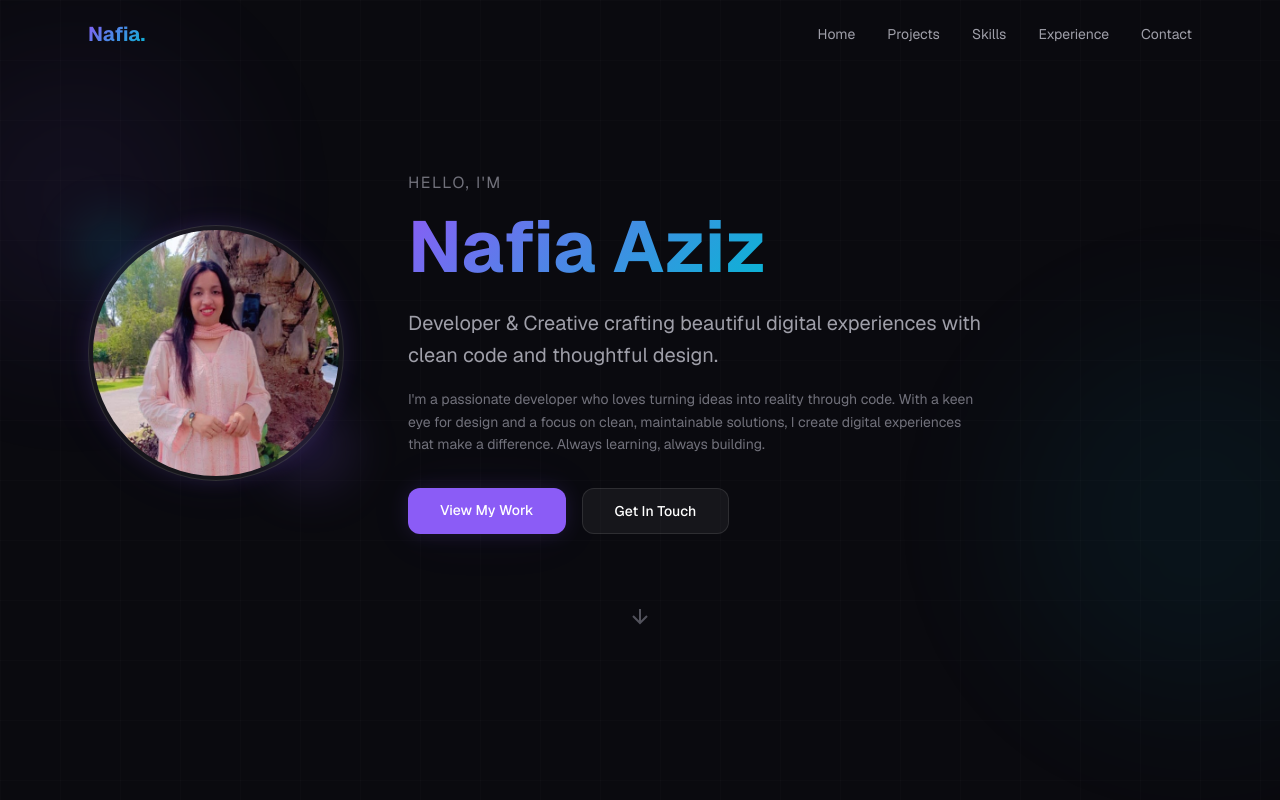
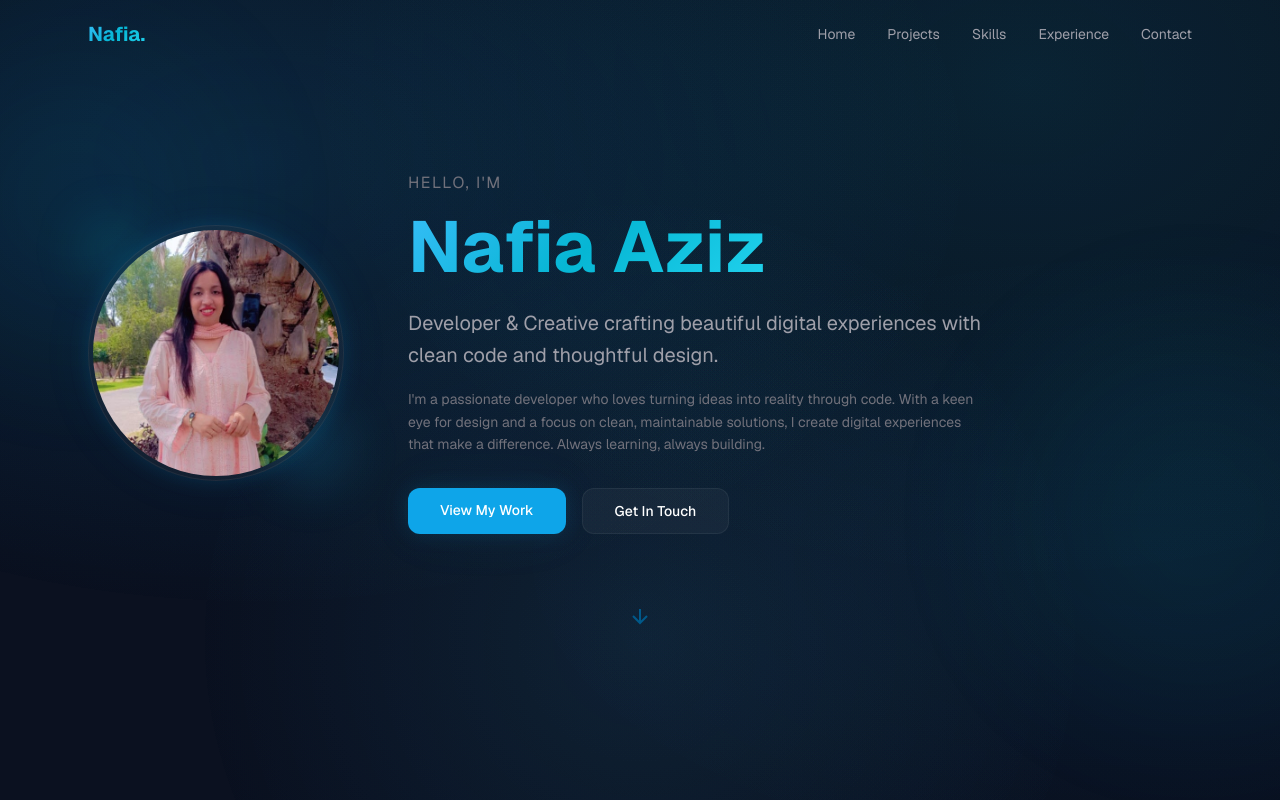
Before and after one commit to Nafia059/portfolio, a Next.js app: page / in a window 1280 px wide. Shown: the top 800 px of the page. Built offline with nearby package versions, Linux system fonts and the light colour scheme.

Commit message:
Redesign: Ocean Blue theme with mesh gradient background

```diff
--- a/src/app/globals.css
+++ b/src/app/globals.css
@@ -1,21 +1,22 @@
 @import "tailwindcss";
 
 @theme inline {
-  --color-background: #0a0a0f;
-  --color-foreground: #e4e4e7;
+  --color-background: #0b1120;
+  --color-foreground: #e2e8f0;
   --color-glass: rgba(255, 255, 255, 0.05);
-  --color-glass-border: rgba(255, 255, 255, 0.1);
+  --color-glass-border: rgba(255, 255, 255, 0.08);
   --color-glass-hover: rgba(255, 255, 255, 0.08);
-  --color-accent: #8b5cf6;
-  --color-accent-glow: rgba(139, 92, 246, 0.3);
+  --color-accent: #0ea5e9;
+  --color-accent-glow: rgba(14, 165, 233, 0.3);
   --color-accent-secondary: #06b6d4;
+  --color-surface: #111827;
   --font-sans: var(--font-geist-sans);
   --font-mono: var(--font-geist-mono);
 }
 
 * {
   scrollbar-width: thin;
-  scrollbar-color: rgba(139, 92, 246, 0.3) transparent;
+  scrollbar-color: rgba(14, 165, 233, 0.3) transparent;
 }
 
 html {
@@ -23,51 +24,52 @@ html {
 }
 
 body {
-  background: #0a0a0f;
-  color: #e4e4e7;
+  background: #0b1120;
+  color: #e2e8f0;
   font-family: var(--font-sans), system-ui, sans-serif;
   overflow-x: hidden;
 }
 
 ::selection {
-  background: rgba(139, 92, 246, 0.4);
+  background: rgba(14, 165, 233, 0.4);
   color: #fff;
 }
 
 .glass {
-  background: rgba(255, 255, 255, 0.05);
-  backdrop-filter: blur(12px);
-  -webkit-backdrop-filter: blur(12px);
-  border: 1px solid rgba(255, 255, 255, 0.1);
+  background: rgba(255, 255, 255, 0.04);
+  backdrop-filter: blur(16px);
+  -webkit-backdrop-filter: blur(16px);
+  border: 1px solid rgba(255, 255, 255, 0.06);
 }
 
 .glass-hover:hover {
-  background: rgba(255, 255, 255, 0.08);
-  border-color: rgba(139, 92, 246, 0.3);
-  box-shadow: 0 8px 32px rgba(139, 92, 246, 0.1);
+  background: rgba(255, 255, 255, 0.07);
+  border-color: rgba(14, 165, 233, 0.25);
+  box-shadow: 0 8px 32px rgba(14, 165, 233, 0.08);
 }
 
 .gradient-text {
-  background: linear-gradient(135deg, #8b5cf6, #06b6d4);
+  background: linear-gradient(135deg, #38bdf8, #06b6d4, #22d3ee);
   -webkit-background-clip: text;
   -webkit-text-fill-color: transparent;
   background-clip: text;
 }
 
 .glow {
-  box-shadow: 0 0 20px rgba(139, 92, 246, 0.15),
-              0 0 60px rgba(139, 92, 246, 0.05);
+  box-shadow: 0 0 20px rgba(14, 165, 233, 0.15),
+              0 0 60px rgba(14, 165, 233, 0.05);
 }
 
 .bg-gradient-radial {
-  background: radial-gradient(ellipse at center, rgba(139, 92, 246, 0.08) 0%, transparent 70%);
+  background: radial-gradient(ellipse at center, rgba(14, 165, 233, 0.06) 0%, transparent 70%);
 }
 
-.bg-grid {
-  background-image:
-    linear-gradient(rgba(255, 255, 255, 0.03) 1px, transparent 1px),
-    linear-gradient(90deg, rgba(255, 255, 255, 0.03) 1px, transparent 1px);
-  background-size: 60px 60px;
+.bg-mesh {
+  background:
+    radial-gradient(at 20% 20%, rgba(14, 165, 233, 0.08) 0%, transparent 50%),
+    radial-gradient(at 80% 10%, rgba(6, 182, 212, 0.06) 0%, transparent 50%),
+    radial-gradient(at 50% 80%, rgba(56, 189, 248, 0.05) 0%, transparent 50%),
+    radial-gradient(at 90% 70%, rgba(14, 165, 233, 0.04) 0%, transparent 40%);
 }
 
 .floating-orb {
--- a/src/app/page.tsx
+++ b/src/app/page.tsx
@@ -8,7 +8,8 @@ import Footer from "@/components/Footer";
 
 export default function Home() {
   return (
-    <main className="bg-background min-h-screen">
+    <main className="bg-background min-h-screen relative">
+      <div className="fixed inset-0 bg-mesh pointer-events-none" />
       <Navbar />
       <Hero />
       <Projects />
--- a/src/components/Hero.tsx
+++ b/src/components/Hero.tsx
@@ -20,7 +20,7 @@ export default function Hero() {
       ref={ref}
       className="relative min-h-screen flex items-center justify-center overflow-hidden"
     >
-      <div className="absolute inset-0 bg-grid opacity-50" />
+      <div className="absolute inset-0 bg-mesh" />
 
       <div className="floating-orb w-72 h-72 bg-accent/20 top-20 -left-20 animate-float" />
       <div className="floating-orb w-96 h-96 bg-accent-secondary/15 bottom-20 -right-32 animate-float-delayed" />
@@ -139,7 +139,7 @@ export default function Hero() {
               fill="none"
               stroke="currentColor"
               strokeWidth="2"
-              className="text-zinc-600"
+              className="text-sky-800"
             >
               <path d="M12 5v14M5 12l7 7 7-7" />
             </svg>
--- a/src/components/Projects.tsx
+++ b/src/components/Projects.tsx
@@ -111,7 +111,7 @@ function ProjectCard({
           className="absolute -inset-[1px] rounded-2xl opacity-0 group-hover:opacity-100 transition-opacity duration-500 pointer-events-none"
           style={{
             background:
-              "linear-gradient(135deg, rgba(139,92,246,0.3), rgba(6,182,212,0.3), rgba(139,92,246,0.3))",
+              "linear-gradient(135deg, rgba(14,165,233,0.3), rgba(6,182,212,0.3), rgba(14,165,233,0.3))",
             filter: "blur(8px)",
           }}
         />
```
